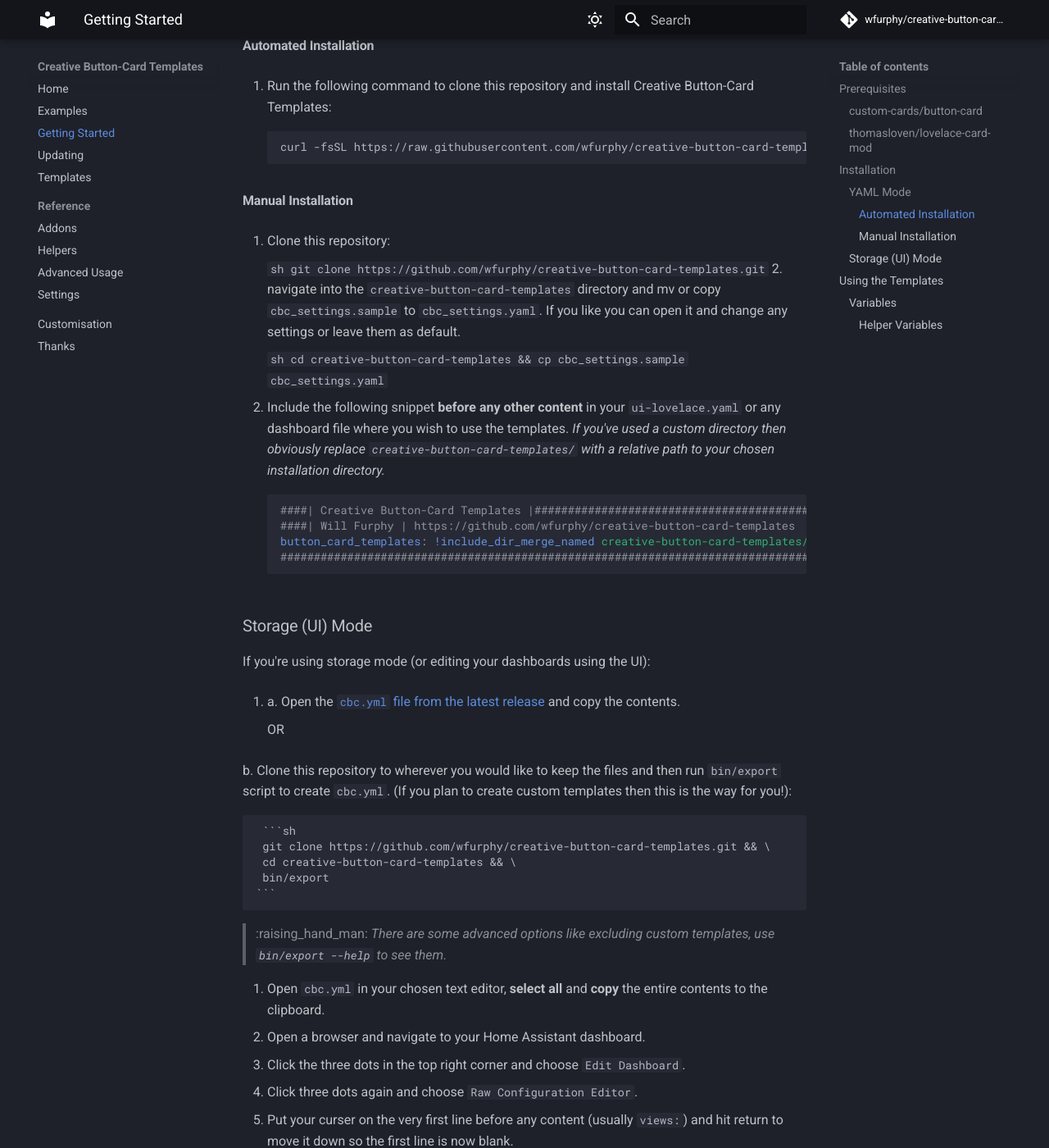
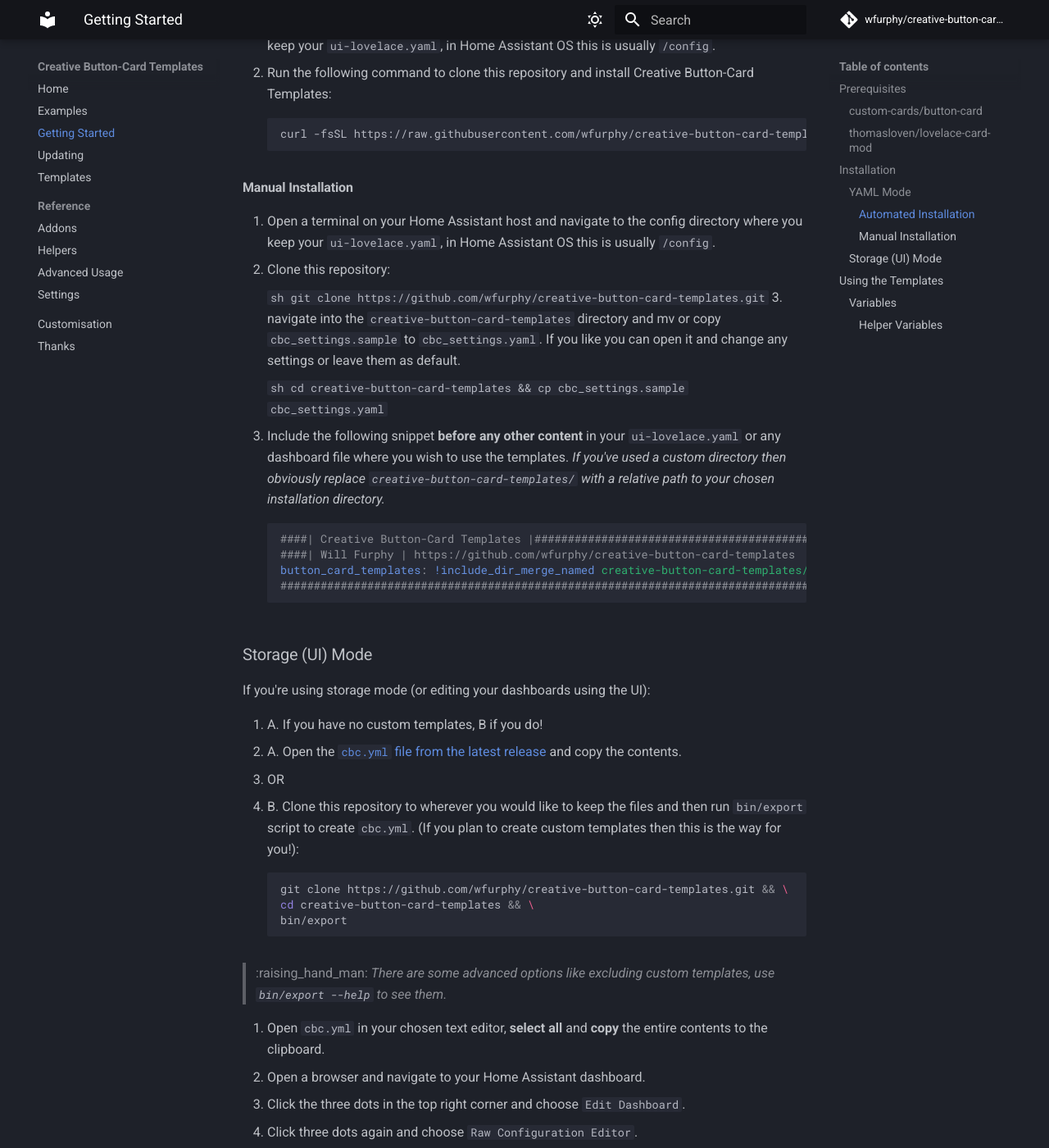
Before and after one commit to wfurphy/creative-button-card-templates, an MkDocs documentation site: the page built from docs/getting-started.md, in a window 1280 px wide and 1400 px high, scrolled down 836 px. Shown: the whole window at 82% size. Built offline with MkDocs 1.6.1 and Material for MkDocs 9.7.7, drawn with Linux system fonts in a browser that asks for light colours; comment, search, counter and statistics services are not loaded; some of the changed text lies outside the part shown.

Commit message:
Docs and update/install

````diff
--- a/docs/getting-started.md
+++ b/docs/getting-started.md
@@ -20,10 +20,11 @@
 
 If you are using your lovelace dashboards in [yaml mode](https://www.home-assistant.io/dashboards/dashboards/) (Recommended):
 
-1. Open a terminal on your Home Assistant host and navigate to the config directory where you keep your `ui-lovelace.yaml`, in Home Assistant OS this is usually `/config`.
+
 
 #### Automated Installation
 
+1. Open a terminal on your Home Assistant host and navigate to the config directory where you keep your `ui-lovelace.yaml`, in Home Assistant OS this is usually `/config`.
 2. Run the following command to clone this repository and install Creative Button-Card Templates:
 
      ```sh
@@ -32,18 +33,19 @@
 
 #### Manual Installation
 
-1. Clone this repository:
+1. Open a terminal on your Home Assistant host and navigate to the config directory where you keep your `ui-lovelace.yaml`, in Home Assistant OS this is usually `/config`.
+2. Clone this repository:
 
      ```sh
      git clone https://github.com/wfurphy/creative-button-card-templates.git
     ```
-2. navigate into the `creative-button-card-templates` directory and mv or copy `cbc_settings.sample` to `cbc_settings.yaml`. If you like you can open it and change any settings or leave them as default.
+3. navigate into the `creative-button-card-templates` directory and mv or copy `cbc_settings.sample` to `cbc_settings.yaml`. If you like you can open it and change any settings or leave them as default.
 
      ```sh
      cd creative-button-card-templates && cp cbc_settings.sample cbc_settings.yaml
     ```
 
-3. Include the following snippet **before any other content** in your `ui-lovelace.yaml` or any dashboard file where you wish to use the templates. _If you've used a custom directory then obviously replace `creative-button-card-templates/` with a relative path to your chosen installation directory._
+4. Include the following snippet **before any other content** in your `ui-lovelace.yaml` or any dashboard file where you wish to use the templates. _If you've used a custom directory then obviously replace `creative-button-card-templates/` with a relative path to your chosen installation directory._
 
       ```yaml
       ####| Creative Button-Card Templates |#################################################>
@@ -56,16 +58,15 @@
 
 If you're using storage mode (or editing your dashboards using the UI):
 
-1. a. Open the [`cbc.yml` file from the latest release](https://github.com/wfurphy/creative-button-card-templates/releases/latest/download/cbc.yml) and copy the contents.
+1. A. If you have no custom templates, B if you do!
+  - A. Open the [`cbc.yml` file from the latest release](https://github.com/wfurphy/creative-button-card-templates/releases/latest/download/cbc.yml) and copy the contents.
+  - OR
+  - B. Clone this repository to wherever you would like to keep the files and then run `bin/export` script to create `cbc.yml`. (If you plan to create custom templates then this is the way for you!):
 
-    OR
-
-   b. Clone this repository to wherever you would like to keep the files and then run `bin/export` script to create `cbc.yml`. (If you plan to create custom templates then this is the way for you!):
-
-     ```sh
-     git clone https://github.com/wfurphy/creative-button-card-templates.git && \
-     cd creative-button-card-templates && \
-     bin/export
+    ```sh
+    git clone https://github.com/wfurphy/creative-button-card-templates.git && \
+    cd creative-button-card-templates && \
+    bin/export
     ```
 
   > :raising_hand_man: _There are some advanced options like excluding custom templates, use `bin/export --help` to see them._
````
Also changed, not shown: docs/updating.md (+17 -5 lines), 2 other files.
